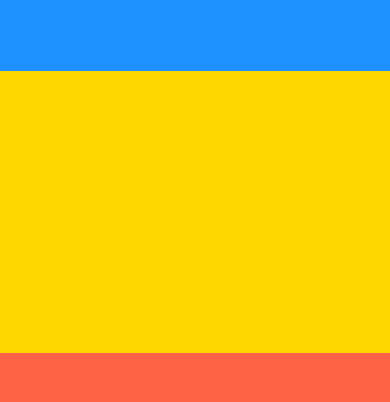
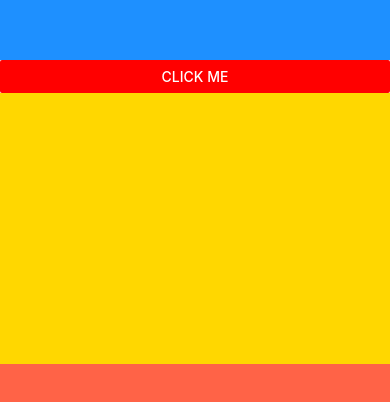
Before and after one commit to ehsaasgrover/MedicationApp, a React Native app: screen / in a window 390 px wide. Shown: the part 210-612 px from the top of the page. Built offline with nearby package versions, Linux system fonts and the light colour scheme.

Commit message:
[005] Formatting

```diff
--- a/App.js
+++ b/App.js
@@ -1,5 +1,5 @@
 import React from 'react';
-import { View } from 'react-native';
+import {View, Button} from 'react-native';
 
 export default function App() {
 
@@ -7,21 +7,27 @@ export default function App() {
         <View style={{
             backgroundColor: "#fff",
             flex: 1,
-    }}
-    >
+        }}>
             <View style={{
                 backgroundColor: "dodgerblue",
                 flex: 1,
             }}/>
+
+            <Button
+                color="red"
+                title="Click Me"
+                onPress={() => alert("Button tapped")}
+            />
+
             <View style={{
                 backgroundColor: "gold",
                 flex: 1,
             }}/>
+
             <View style={{
                 backgroundColor: "tomato",
                 flex: 1,
             }}/>
         </View>
-    // Video upto 1:30:55
     );
 }
```
Lines whose indentation alone changed are shown as unchanged.
